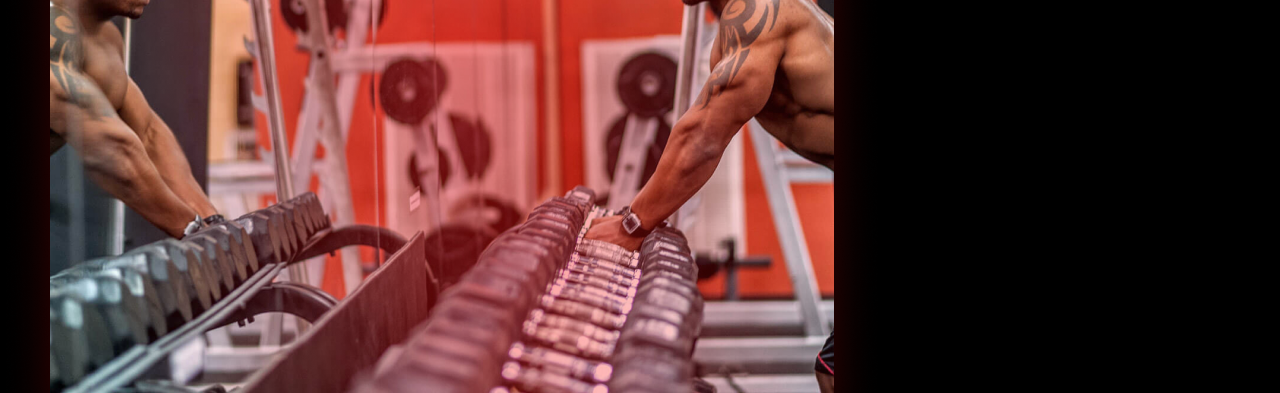
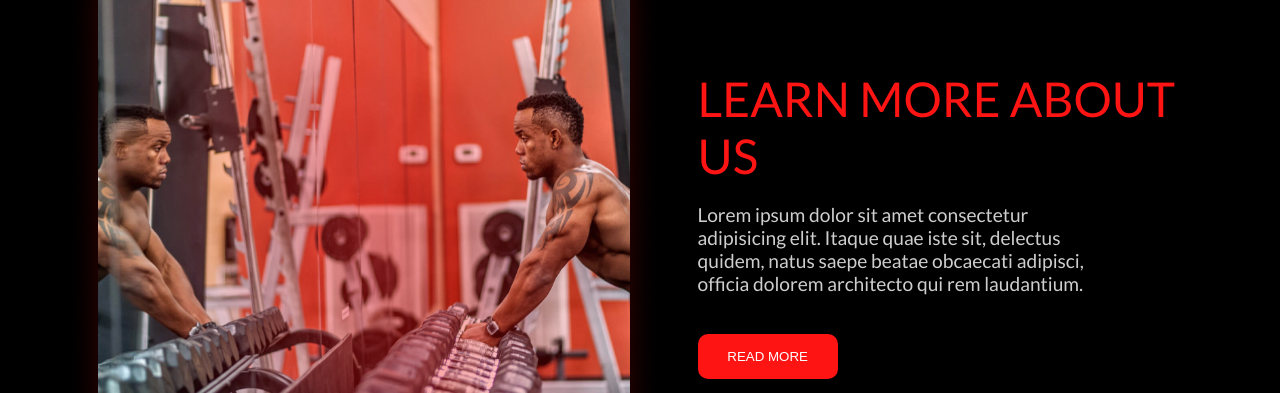
Before and after one commit to ecpieritz/gay-spa, a React (Create React App) app: page / in a window 1280 px wide. Shown: the part 2147-2540 px from the top of the page. Built offline with nearby package versions, Linux system fonts and the light colour scheme.

Commit message:
Added About CSS

```diff
--- a/src/index.css
+++ b/src/index.css
@@ -58,6 +58,7 @@ input {
   height: 100%;
   z-index: -1;
 }
+
 /* END Main */
 
 /* START Nav */
@@ -124,6 +125,7 @@ nav .menu-btn,
 .menu-icon {
   display: none;
 }
+
 /* END Nav */
 
 /* START Name */
@@ -161,6 +163,7 @@ nav .menu-btn,
   letter-spacing: 2px;
   color: #ffffff;
 }
+
 /* END Name */
 
 /* START Header */
@@ -189,6 +192,7 @@ nav .menu-btn,
   color: #ffffff;
   border: 2px solid #FF1414;
 }
+
 /* END Header */
 
 /* START Feature Section */
@@ -285,6 +289,7 @@ nav .menu-btn,
 .a-b-text a {
   margin-top: 15px;
 }
+
 /* END Features Section */
 
 /* START Presentation Section */
@@ -351,4 +356,67 @@ nav .menu-btn,
   color: #ffffff;
   border: 2px solid #FF1414;
 }
+
 /* END Presentation Section */
+
+/* START About section */
+#about {
+  margin-top: 100px;
+  width: 100%;
+  height: 120vh;
+  box-sizing: border-box;
+  display: flex;
+  align-items: center;
+  justify-content: space-between;
+  padding: 50px 5% 0px 5%;
+  position: relative;
+}
+
+.about-text {
+  width: 45%;
+  color: #fff;
+  list-style: circle;
+}
+
+.about-text h1 {
+  font-size: 3rem;
+  color: #FF1414;
+  font-weight: 500;
+  margin: 0px;
+  padding: 0px;
+}
+
+.about-text p {
+  width: 80%;
+  font-size: 1.2rem;
+  color: #cecece;
+
+}
+
+.about-text button {
+  margin-top: 20px;
+  width: 140px;
+  height: 45px;
+  border-radius: 10px;
+  border: none;
+  outline: none;
+  color: #ffffff;
+  background-color: #FF1414;
+}
+
+.about-text button:hover {
+  box-shadow: 5px 10px 30px rgba(255, 2, 2, 0.336);
+  background-color: rgb(0, 0, 0);
+  transition: all ease 0.3s;
+  color: #ffffff;
+}
+
+.about-image {
+  width: 50%;
+}
+
+.about-image img {
+  width: 600px;
+}
+
+/* END About section */
```
Lines whose indentation alone changed are shown as unchanged.
